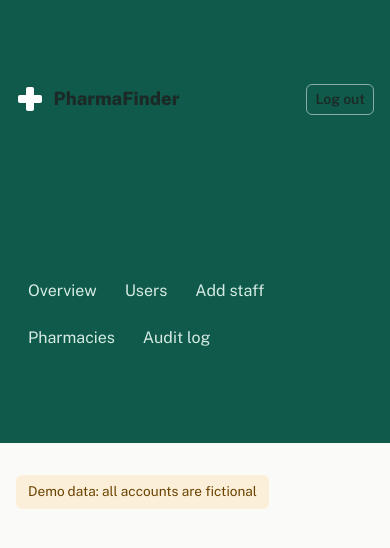
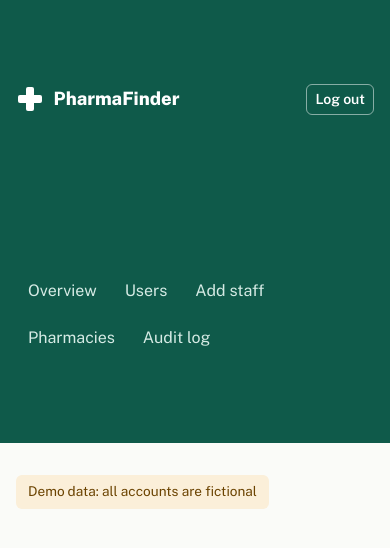
Before and after one commit to ahmedosman-design/pharmafinder, a plain HTML site: page public/admin.html in a window 390 px wide. Drawn offline with Linux system fonts and the light colour scheme; no server answers.

Commit message:
style: fix colour variables and mobile overflow

```diff
--- a/public/css/app.css
+++ b/public/css/app.css
@@ -23,14 +23,15 @@
   --pf-green-dark: #0a4236;
   --pf-green-soft: #e3efeb;
   --pf-paper: #fafbf8;
-  --pf-white: #1c2a27;
+  --pf-white: #ffffff;
+  --pf-ink: #1c2a27;
   --pf-muted: #5c6b67;
   --pf-line: #d6ded9;
   --pf-amber: #b26b00;
   --pf-amber-soft: #fbefd9;
   --pf-red: #b3261e;
+  --pf-red-soft: #fbe4e2;
   --pf-focus: #e8a33d;
-  --pf-red-soft: #fbe4e2;
 
   /* shape and spacing */
   --pf-radius: 8px;
@@ -96,7 +97,7 @@ a { text-underline-offset: 2px; }
 }
 
 /* 4. App shell: green rail on the left, content on paper ----------------- */
-.pf-shell { display: grid; grid-template-columns: var(--pf-rail-width) 1fr; min-height: 100vh; }
+.pf-shell { display: grid; grid-template-columns: var(--pf-rail-width) minmax(0, 1fr); min-height: 100vh; }
 
 .pf-rail {
   background: var(--pf-green);
@@ -129,7 +130,7 @@ a { text-underline-offset: 2px; }
 .pf-who strong { color: var(--pf-white); display: block; }
 .pf-who button { color: var(--pf-white); border-color: rgba(255, 255, 255, .5); }
 
-.pf-main { padding: 2rem clamp(1rem, 3vw, 2.5rem); max-width: 1200px; width: 100%; }
+.pf-main { min-width: 0; padding: 2rem clamp(1rem, 3vw, 2.5rem); max-width: 1200px; width: 100%; }
 
 .pf-demo {
   display: inline-block;
@@ -249,7 +250,7 @@ a { text-underline-offset: 2px; }
 /* 10. Responsive rules ----------------------------------------------------- */
 @media (max-width: 860px) {
   /* rail becomes a top bar */
-  .pf-shell { grid-template-columns: 1fr; }
+  .pf-shell { grid-template-columns: minmax(0, 1fr); }
   .pf-rail { flex-direction: row; flex-wrap: wrap; align-items: center; gap: .75rem; padding: .75rem 1rem; }
   .pf-rail nav { display: flex; flex-wrap: wrap; gap: .25rem; order: 3; width: 100%; }
   .pf-who { margin: 0 0 0 auto; text-align: right; }
```
